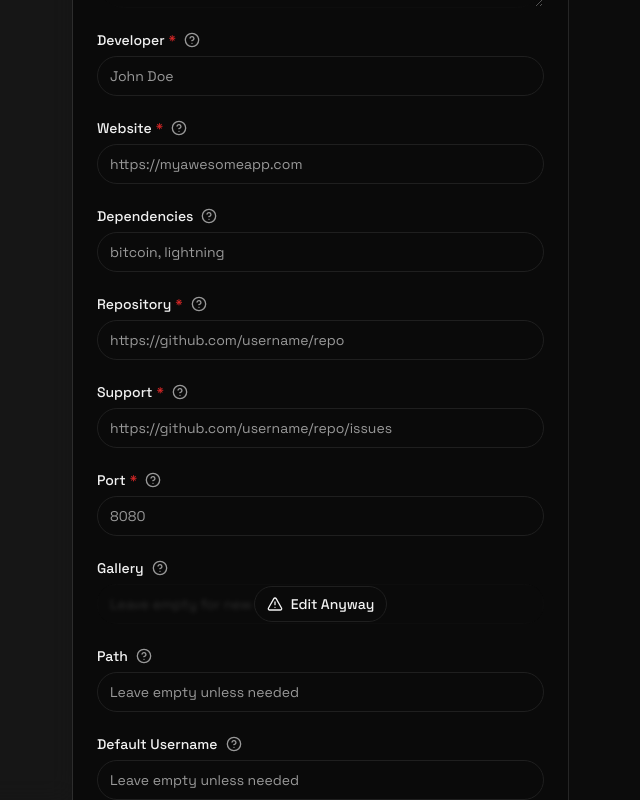
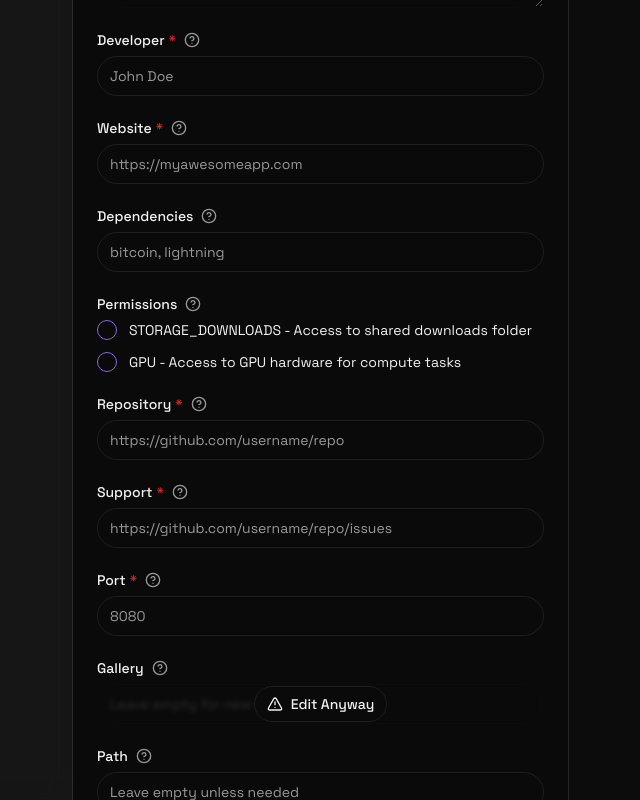
Before and after one commit to Mr-Sunglasses/umbrelly, a Next.js app: page / in a window 1280 px wide. Shown: the part 979-1779 px from the top of the page, without its empty margins (215-855 px from the left). Built offline with nearby package versions, Linux system fonts and the light colour scheme.

Commit message:
feat: add crypto and permission field

```diff
--- a/components/umbrel-app-form.tsx
+++ b/components/umbrel-app-form.tsx
@@ -8,6 +8,8 @@ import { Select, SelectContent, SelectItem, SelectTrigger, SelectValue } from ".
 import { FieldWithTooltip } from "./field-with-tooltip";
 import { TooltipProvider } from "./ui/tooltip";
 import { ProtectedField } from "./protected-field";
+import { Checkbox } from "./ui/checkbox";
+import { Label } from "./ui/label";
 
 interface UmbrelAppFormProps {
   config: UmbrelAppConfig;
@@ -24,6 +26,7 @@ const categories: { value: AppCategory; label: string }[] = [
   { value: "finance", label: "Finance" },
   { value: "ai", label: "AI" },
   { value: "developer", label: "Developer" },
+  { value: "crypto", label: "Crypto" },
 ];
 
 export function UmbrelAppForm({ config, onChange }: UmbrelAppFormProps) {
@@ -216,6 +219,67 @@ export function UmbrelAppForm({ config, onChange }: UmbrelAppFormProps) {
           />
         </FieldWithTooltip>
 
+        {/* Permissions */}
+        <FieldWithTooltip
+          label="Permissions"
+          tooltip="Special system permissions that your app needs to function. Select the permissions your app requires. STORAGE_DOWNLOADS grants access to the shared downloads folder across apps. GPU grants access to GPU hardware for compute-intensive tasks like AI/ML workloads or video encoding."
+        >
+          <div className="space-y-3">
+            <div className="flex items-center space-x-3">
+              <Checkbox
+                id="storage-downloads"
+                checked={config.permissions.includes("STORAGE_DOWNLOADS")}
+                onCheckedChange={(checked) => {
+                  const permissions = config.permissions.split(',').map(p => p.trim()).filter(Boolean);
+                  if (checked) {
+                    if (!permissions.includes("STORAGE_DOWNLOADS")) {
+                      permissions.push("STORAGE_DOWNLOADS");
+                    }
+                  } else {
+                    const index = permissions.indexOf("STORAGE_DOWNLOADS");
+                    if (index > -1) {
+                      permissions.splice(index, 1);
+                    }
+                  }
+                  updateField("permissions", permissions.join(", "));
+                }}
+              />
+              <Label
+                htmlFor="storage-downloads"
+                className="text-sm font-normal cursor-pointer"
+              >
+                STORAGE_DOWNLOADS - Access to shared downloads folder
+              </Label>
+            </div>
+            <div className="flex items-center space-x-3">
+              <Checkbox
+                id="gpu"
+                checked={config.permissions.includes("GPU")}
+                onCheckedChange={(checked) => {
+                  const permissions = config.permissions.split(',').map(p => p.trim()).filter(Boolean);
+                  if (checked) {
+                    if (!permissions.includes("GPU")) {
+                      permissions.push("GPU");
+                    }
+                  } else {
+                    const index = permissions.indexOf("GPU");
+                    if (index > -1) {
+                      permissions.splice(index, 1);
+                    }
+                  }
+                  updateField("permissions", permissions.join(", "));
+                }}
+              />
+              <Label
+                htmlFor="gpu"
+                className="text-sm font-normal cursor-pointer"
+              >
+                GPU - Access to GPU hardware for compute tasks
+              </Label>
+            </div>
+          </div>
+        </FieldWithTooltip>
+
         {/* Repo */}
         <FieldWithTooltip
           label="Repository"
--- a/lib/types.ts
+++ b/lib/types.ts
@@ -9,7 +9,8 @@ export type AppCategory =
   | "automation"
   | "finance"
   | "ai"
-  | "developer";
+  | "developer"
+  | "crypto";
 
 export interface UmbrelAppConfig {
   manifestVersion: ManifestVersion;
@@ -33,6 +34,7 @@ export interface UmbrelAppConfig {
   deterministicPassword: boolean;
   submitter: string;
   submission: string;
+  permissions: string;
 }
 
 export const defaultUmbrelAppConfig: UmbrelAppConfig = {
@@ -57,6 +59,7 @@ export const defaultUmbrelAppConfig: UmbrelAppConfig = {
   deterministicPassword: false,
   submitter: "",
   submission: "",
+  permissions: "",
 };
 
 export type FileType = "umbrel-app" | "docker-compose";
--- a/lib/yaml-generator.ts
+++ b/lib/yaml-generator.ts
@@ -34,6 +34,13 @@ export function generateUmbrelAppYaml(config: UmbrelAppConfig): string {
     yamlObject.gallery = config.gallery.split(',').map(g => g.trim()).filter(Boolean);
   } else {
     yamlObject.gallery = [];
+  }
+
+  // Always include permissions - as empty array if not provided, or array if provided
+  if (config.permissions && config.permissions.trim()) {
+    yamlObject.permissions = config.permissions.split(',').map(p => p.trim()).filter(Boolean);
+  } else {
+    yamlObject.permissions = [];
   }
 
   // Always include path with empty string as default
```
